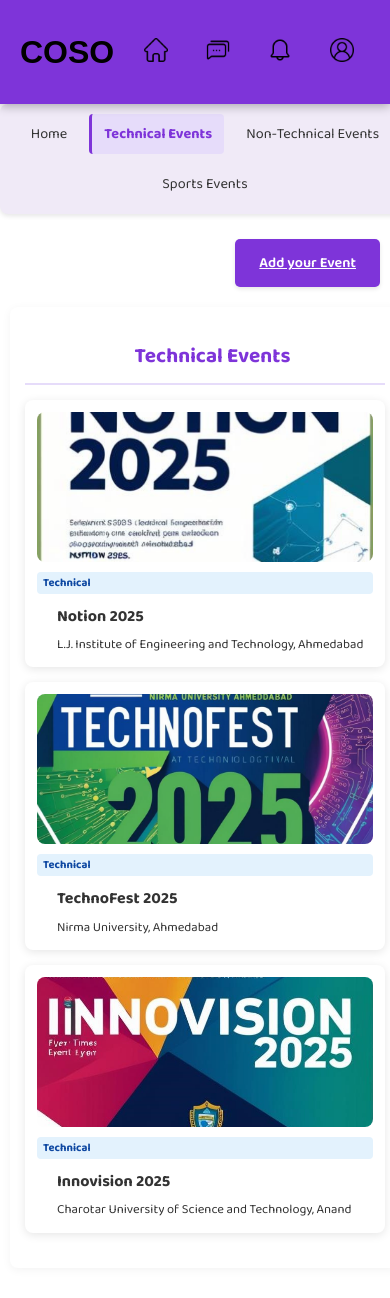
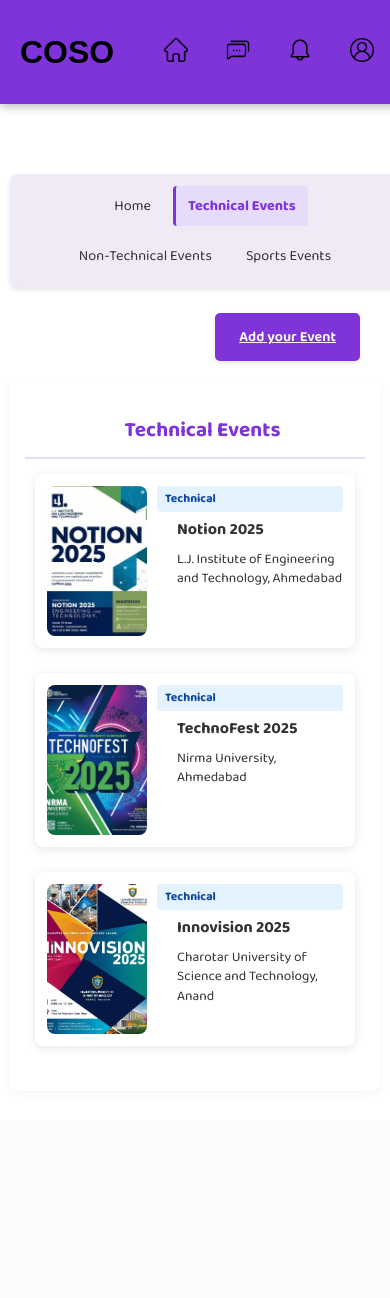
Before and after one commit to DhruvGohel46/COSO, a Django app: template coso_project/templates/index.html in a window 390 px wide. After the commit the page ends 1034 px from the top, so only its background shows below. Run offline with Django 4.2, Linux system fonts and the light colour scheme; the template is opened without the code that fills it, so the values that code supplies are empty; some web fonts are replaced.

Commit message:
Update index.css

```diff
--- a/coso_project/static/css/index.css
+++ b/coso_project/static/css/index.css
@@ -967,6 +967,143 @@ form select {
     font-size: 0.95rem;
     padding: 8px;
   }
+
+  /* Layout & Container Fixes */
+  .page-container {
+    flex-direction: column;
+    padding-top: 70px; /* Account for fixed header height */
+  }
+
+  /* Sidebar Improvements */
+  .sidebar {
+    position: static;
+    width: calc(100% - 20px);
+    height: auto;
+    padding: 12px 10px;
+    margin: 0 10px 15px;
+    border-radius: 8px;
+    background-color: #f0eaf7;
+  }
+
+  /* Main Content Fixes */
+  .main-content {
+    margin-left: 0;
+    width: calc(100% - 20px);
+    padding: 10px;
+  }
+
+  /* Search Section Refinements */
+  #search-section {
+    padding: 15px;
+    margin: 0 10px 15px;
+    border-radius: 8px;
+  }
+
+  .search-container {
+    grid-template-columns: 1fr;
+    gap: 12px;
+    padding: 15px;
+  }
+
+  /* Event Card Improvements */
+  .events-container {
+    grid-template-columns: 1fr;
+    gap: 15px;
+    padding: 0 10px;
+  }
+
+  .event-card {
+    padding: 12px;
+    margin-bottom: 10px;
+    display: grid;
+    grid-template-columns: 100px 1fr;
+    gap: 12px;
+    align-items: start;
+  }
+
+  .event-card .flyer {
+    width: 100px;
+    height: 100px;
+  }
+
+  .event-flyer {
+    width: 100%;
+    height: 100%;
+    object-fit: cover;
+  }
+
+  .event-card .details {
+    width: 100%;
+    padding: 0;
+  }
+
+  .event-title {
+    font-size: 1rem;
+    margin: 0 0 4px 0;
+    display: -webkit-box;
+    -webkit-box-orient: vertical;
+    overflow: hidden;
+  }
+
+  .event-college {
+    font-size: 0.85rem;
+    margin-bottom: 4px;
+    display: -webkit-box;
+    -webkit-box-orient: vertical;
+    overflow: hidden;
+  }
+
+  /* Post Card Refinements */
+  .post-card {
+    margin: 0 10px 15px;
+    padding: 15px;
+    border-radius: 8px;
+  }
+
+  .post-content {
+    font-size: 0.9rem;
+    line-height: 1.4;
+    margin: 10px 0;
+    display: -webkit-box;
+    -webkit-box-orient: vertical;
+    overflow: hidden;
+  }
+
+  /* Form Element Improvements */
+  form {
+    margin: 15px 10px;
+    padding: 15px;
+  }
+
+  form input,
+  form select,
+  form textarea {
+    padding: 10px;
+    font-size: 0.95rem;
+  }
+
+  /* Category Badges */
+  .category-badge {
+    font-size: 0.75rem;
+    padding: 3px 8px;
+  }
+
+  /* Header Adjustments */
+  header {
+    position: fixed;
+    top: 0;
+    width: 100%;
+    z-index: 1000;
+  }
+
+  .brand-name {
+    font-size: 1.8rem;
+  }
+
+  .nav-links img {
+    width: 24px;
+    height: 24px;
+  }
 }
 
 /* New styles for extra small screens */
```
